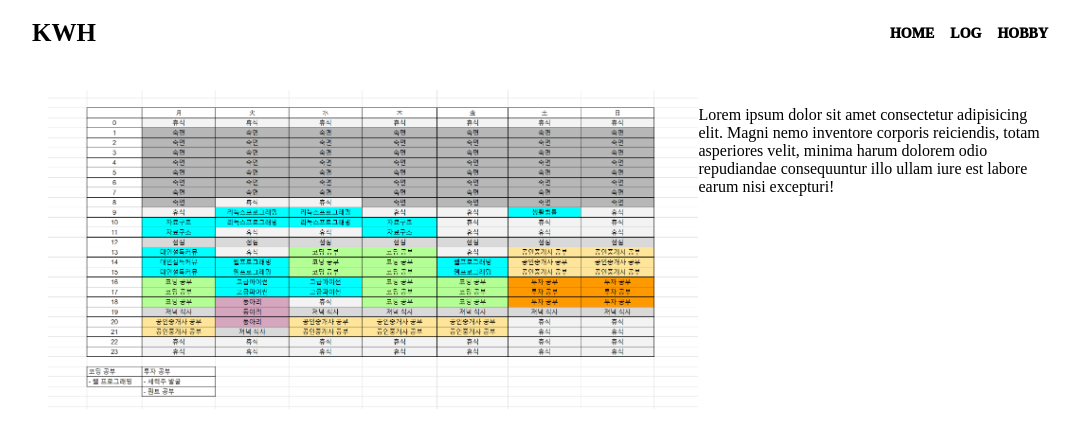
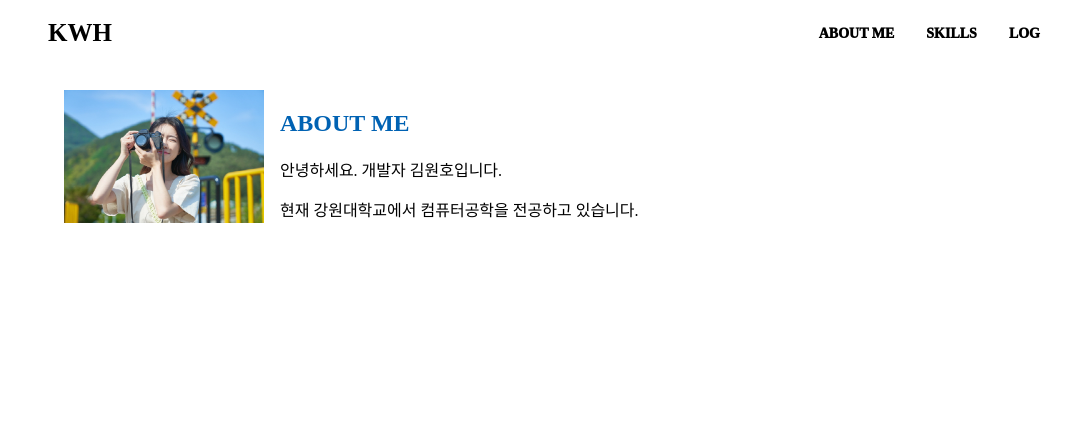
Before and after one commit to KMWH/IntroWeb, a plain HTML site: page index.html in a window 1280 px wide. Shown: the whole page, without its empty margins (96-1176 px from the left). Drawn offline with Linux system fonts and the light colour scheme.

Commit message:
[chore] nav 수정

```diff
--- a/index.html
+++ b/index.html
@@ -14,31 +14,31 @@
                 <div class="navbar-collapse">
                     <ul class="navbar-nav">
                         <li class="nav-item">
-                            <a href="#home" class="nav-link">HOME</a>
+                            <a href="#aboutme" class="nav-link">ABOUT ME</a>
+                        </li>
+                        <li class="nav-item">
+                            <a href="#skills" class="nav-link">SKILLS</a>
                         </li>
                         <li class="nav-item">
                             <a href="#log" class="nav-link">LOG</a>
-                        </li>
-                        <li class="nav-item">
-                            <a href="#hobby" class="nav-link">HOBBY</a>
                         </li>
                     </ul>
                 </div>
             </nav>
         </header>
-        <div class="home-wrapper">
-            <div class="home-section">
-                <div class="img-section">
-                    <img src="./image/sample.png" width="100%" />
-                </div>
-                <div class="p-section">
-                    <p>
-                        Lorem ipsum dolor sit amet consectetur adipisicing elit.
-                        Magni nemo inventore corporis reiciendis, totam
-                        asperiores velit, minima harum dolorem odio repudiandae
-                        consequuntur illo ullam iure est labore earum nisi
-                        excepturi!
-                    </p>
+        <div class="aboutme-wrapper">
+            <div class="aboutme-section">
+                <div class="aboutme">
+                    <div class="img">
+                        <img src="./image/sample.jpg" width="200px" />
+                    </div>
+                    <div class="description">
+                        <h2>ABOUT ME</h2>
+                        <p>안녕하세요. 개발자 김원호입니다.</p>
+                        <p>
+                            현재 강원대학교에서 컴퓨터공학을 전공하고 있습니다.
+                        </p>
+                    </div>
                 </div>
             </div>
         </div>
--- a/style.css
+++ b/style.css
@@ -40,7 +40,7 @@ body {
     text-decoration: none;
     color: black;
     align-items: center;
-    padding: 3px 0;
+    padding: 3px 1rem;
 }
 
 .navbar-collapse {
@@ -60,7 +60,7 @@ body {
 }
 
 .nav-item {
-    padding: 0.5rem 0.5rem;
+    padding: 0.5rem 1rem;
 }
 
 .nav-link {
@@ -70,17 +70,22 @@ body {
     font-weight: 1000;
 }
 
-.home-wrapper {
+.aboutme-wrapper {
     max-width: 1024px;
     width: 100%;
-    padding: 0 1rem;
+    padding: 0 2rem;
     margin: 0 auto;
 }
 
-.home-section {
+.aboutme {
     display: flex;
 }
 
-img {
-    vertical-align: middle;
+.description {
+    margin: 0;
+    padding: 0 1rem;
 }
+
+h2 {
+    color: rgb(0, 98, 179);
+}
```
Also changed, not shown: image/sample.jpg (added), image/sample.png (deleted).
